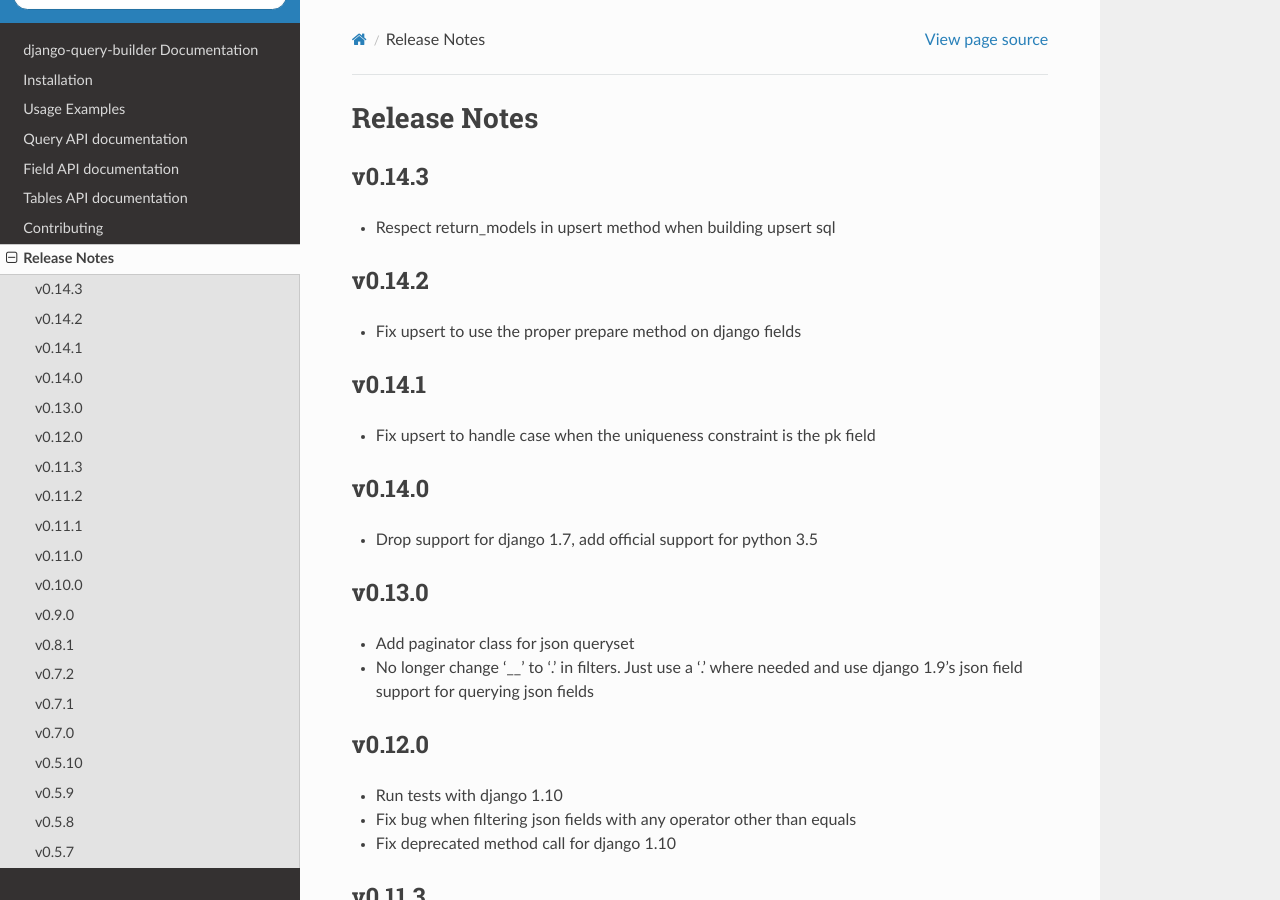
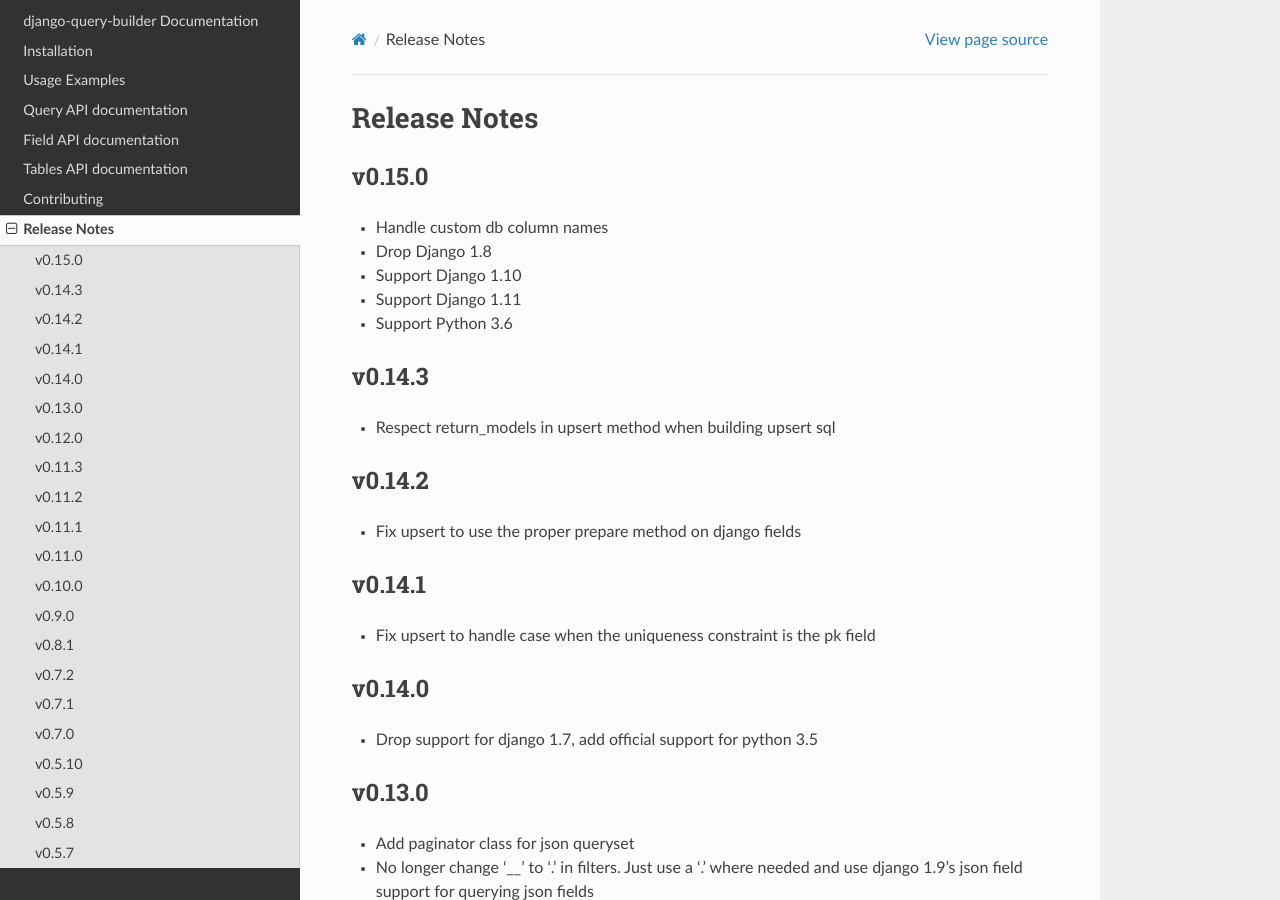
Before and after one commit to ambitioninc/django-query-builder, a Sphinx documentation site: the page built from docs/release_notes.rst, in a window 1280 px wide and 900 px high. Built offline with Sphinx 7.4.7 and the Read the Docs theme 2.0.0, drawn with Linux system fonts in a browser that asks for light colours.

Commit message:
notes and version bump

```diff
--- a/docs/release_notes.rst
+++ b/docs/release_notes.rst
@@ -1,5 +1,13 @@
 Release Notes
 =============
+
+v0.15.0
+-------
+* Handle custom db column names
+* Drop Django 1.8
+* Support Django 1.10
+* Support Django 1.11
+* Support Python 3.6
 
 v0.14.3
 -------
--- a/querybuilder/version.py
+++ b/querybuilder/version.py
@@ -1 +1 @@
-__version__ = '0.14.3'
+__version__ = '0.15.0'
```
